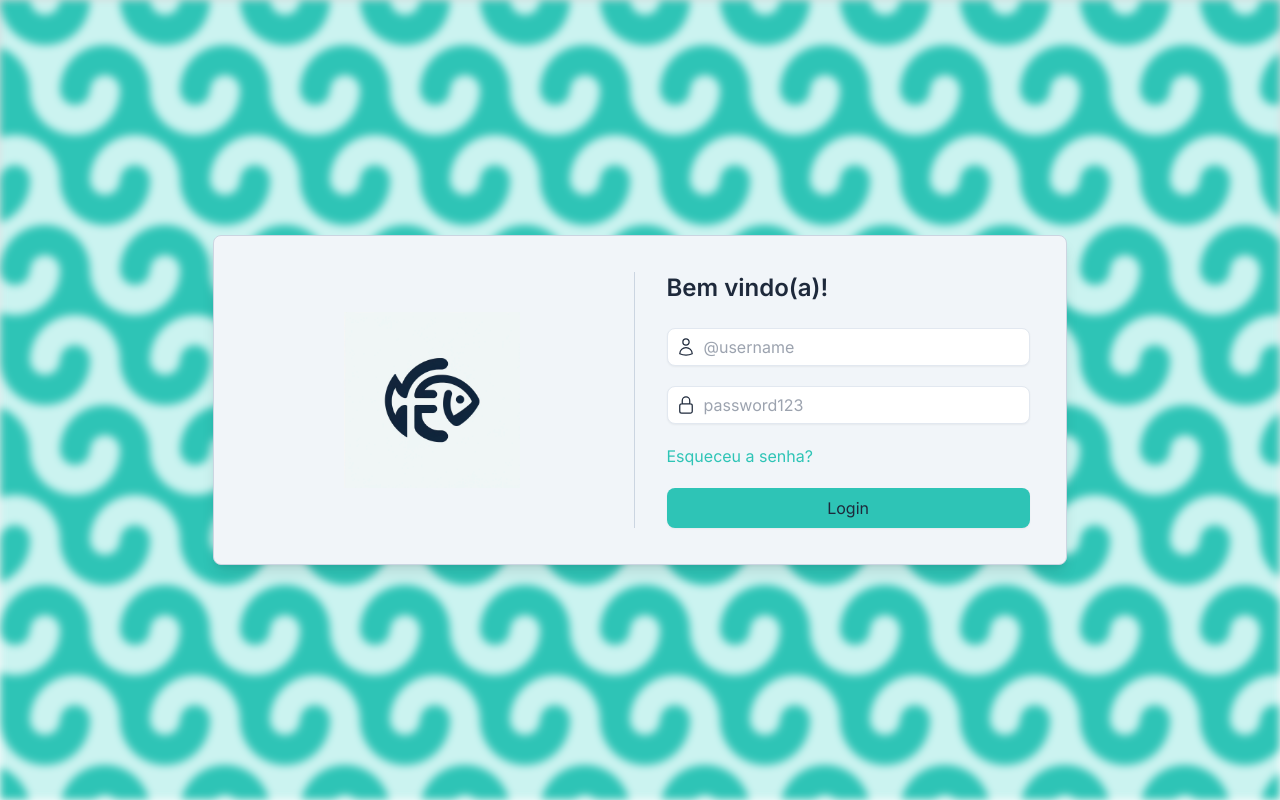
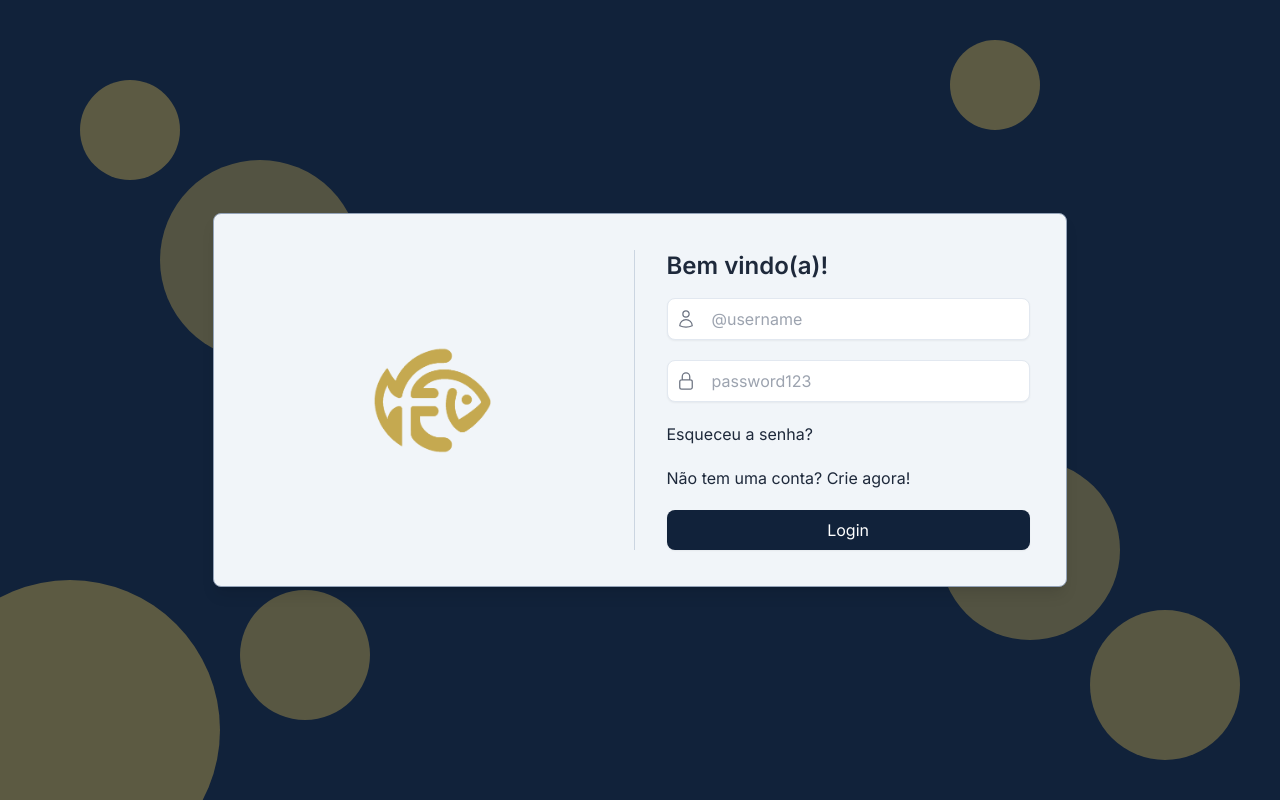
Before and after one commit to bitwisetcc/fishnet-store, a Next.js app: page /login in a window 1280 px wide. Built offline with nearby package versions, Linux system fonts and the light colour scheme.

Commit message:
Tela de login feita, (entender o erro 404 que a API está retornando)

```diff
--- a/src/app/(auth)/login/page.js
+++ b/src/app/(auth)/login/page.js
@@ -1,54 +1,109 @@
+"use client"
+
 import { LockClosedIcon, UserIcon } from "@heroicons/react/24/outline";
+import { XMarkIcon } from "@heroicons/react/24/solid";
+import { useState } from "react";
+import { useRouter } from "next/navigation"; // Alterado para o pacote correto
+import Image from "next/image"; // Certifique-se de importar Image do Next.js
+import { login } from "../../lib/auth";
 
 function Login() {
+  const router = useRouter(); // Correção do useRouter
+  const [email, setEmail] = useState("");
+  const [password, setPassword] = useState("");
+  const [error, setError] = useState("");
+
+  function submit(e) {
+    e.preventDefault();
+    const form = e.target;
+
+    login(form.email.value, form.password.value)
+      .then(() => router.push("/")) // Navegação correta com router.push
+      .catch((e) => setError(e.message));
+  }
+
   return (
-    <article className="relative flex h-full items-center justify-center">
-      <div className="login-bg absolute inset-0 blur-[4px]"></div>
+    <article className="flex items-center justify-center h-[100vh] relative overflow-hidden">
+        <div className="absolute inset-0 bg-[#11223a]"></div>
+        <div className="absolute inset-0 flex justify-center items-center">
+          <div className="w-[300px] h-[300px] bg-[#CBAD51] opacity-30 rounded-full absolute -left-20 -bottom-20 animate-pulse"></div>
+          <div className="w-[200px] h-[200px] bg-[#CBAD51] opacity-20 rounded-full absolute left-40 top-40 animate-pulse"></div>
+          <div className="w-[150px] h-[150px] bg-[#CBAD51] opacity-25 rounded-full absolute right-10 bottom-10 animate-pulse"></div>
+          <div className="w-[100px] h-[100px] bg-[#CBAD51] opacity-30 rounded-full absolute left-20 top-20 animate-pulse"></div>
+          <div className="w-[180px] h-[180px] bg-[#CBAD51] opacity-20 rounded-full absolute right-40 bottom-40 animate-pulse"></div>
+          <div className="w-[130px] h-[130px] bg-[#CBAD51] opacity-25 rounded-full absolute left-60 bottom-20 animate-pulse"></div>
+          <div className="w-[90px] h-[90px] bg-[#CBAD51] opacity-30 rounded-full absolute right-60 top-10 animate-pulse"></div>
+        </div>
+
       <form
-        className="z-10 flex rounded-lg border border-slate-300 bg-slate-100 p-6 py-9 text-slate-800 shadow-lg md:w-2/3 md:p-9"
-        action="/"
+        className="bg-slate-100 text-slate-800 border border-slate-400 rounded-lg p-9 shadow-lg z-10 flex w-2/3"
+        onSubmit={submit}
       >
-        <section className="mr-8 hidden flex-1 items-center justify-center border-r border-r-slate-300 pr-5 md:flex">
-          <img
-            src="/static/logo.jpg"
+        <section className="flex-1 flex items-center justify-center border-r border-r-slate-300 mr-8 pr-5">
+          <Image
+            src="/static/LogoSemFundo.png"
             alt="Logo FishNet"
-            className="size-44 brightness-[96.5%]"
+            width={128}
+            height={128}
           />
         </section>
+
         <section className="flex-1">
           <h2 className="text-2xl font-semibold">Bem vindo(a)!</h2>
 
-          <div className="mt-6 flex flex-col gap-5">
+          {error && (
+            <p className="text-red-500 rounded-md border border-red-500 bg-red-300 flex flex-row items-center p-2 mt-2">
+              <XMarkIcon className="size-5 text-red-800" />
+              {error}
+            </p>
+          )}
+
+          <div className="flex flex-col mt-4 gap-5">
             <div>
-              <span className="flex items-center rounded-lg border border-slate-200 bg-white shadow-sm">
-                <UserIcon className="size-9 py-2" />
+              <span className="flex bg-white rounded-lg items-center shadow-sm border border-slate-200">
+                <UserIcon className="size-9 py-2 text-gray-500" />
                 <input
                   type="email"
                   name="email"
                   id="email"
+                  value={email}
+                  onChange={(e) => setEmail(e.target.value)}
                   required
                   placeholder="@username"
+                  className="flex-1 p-2 bg-transparent outline-none"
                 />
               </span>
             </div>
             <div>
-              <span className="flex items-center rounded-lg border border-slate-200 bg-white shadow-sm">
-                <LockClosedIcon className="size-9 py-2" />
+              <span className="flex bg-white rounded-lg items-center shadow-sm border border-slate-200">
+                <LockClosedIcon className="size-9 py-2 text-gray-500" />
                 <input
                   type="password"
                   name="password"
                   id="password"
+                  value={password}
+                  onChange={(e) => setPassword(e.target.value)}
                   required
                   placeholder="password123"
+                  className="flex-1 p-2 bg-transparent outline-none"
                 />
               </span>
             </div>
-            <a href="/reset-password" className="text-[#2EC4B6]">
+            <a
+              href="/reset-password"
+              className="text-blue-dark hover:text-yellow-light w-max"
+            >
               Esqueceu a senha?
+            </a>
+            <a
+              href="/users/new"
+              className="text-blue-dark hover:text-yellow-light w-max"
+            >
+              Não tem uma conta? Crie agora!
             </a>
             <button
               type="submit"
-              className="rounded-lg bg-[#2EC4B6] py-2 shadow-sm transition-all duration-300 hover:brightness-90"
+              className="bg-[#11223a] rounded-lg py-2 shadow-sm text-white"
             >
               Login
             </button>
--- a/src/app/lib/auth.js
+++ b/src/app/lib/auth.js
@@ -7,7 +7,46 @@ export function logout() {
   window.location.reload();
 }
 
+//Conexão onde retorna o erro pelo console da API
 export async function login(email, password) {
+  try {
+    const res = await fetch(`${API_URL}/auth/login`, {
+      method: "POST",
+      body: JSON.stringify({ email, password }),
+      headers: { "Content-Type": "application/json" },
+    });
+
+    if (!res.ok) {
+      const errorText = await res.text();
+      console.error("Erro na resposta da API:", errorText);
+      throw new Error(`Erro na API: ${res.status}`);
+    }
+
+    const data = await res.json();
+    const { token } = data;
+
+    if (!token) throw new Error("Credenciais inválidas");
+
+    localStorage.setItem("token", token);
+    console.log("Autenticação completa");
+  } catch (error) {
+    console.error("Erro durante o login:", error);
+    throw error;
+  }
+}
+
+
+
+
+
+
+
+
+
+
+
+//Conexao padrão com a API
+/* export async function login(email, password) {
   const res = await fetch(`${API_URL}/auth/login`, {
     method: "POST",
     body: JSON.stringify({ email, password }),
@@ -59,3 +98,5 @@ export async function register(user) {
     return false;
   }
 }
+
+*/
```
Also changed, not shown: public/static/LogoSemFundo.png (added).
